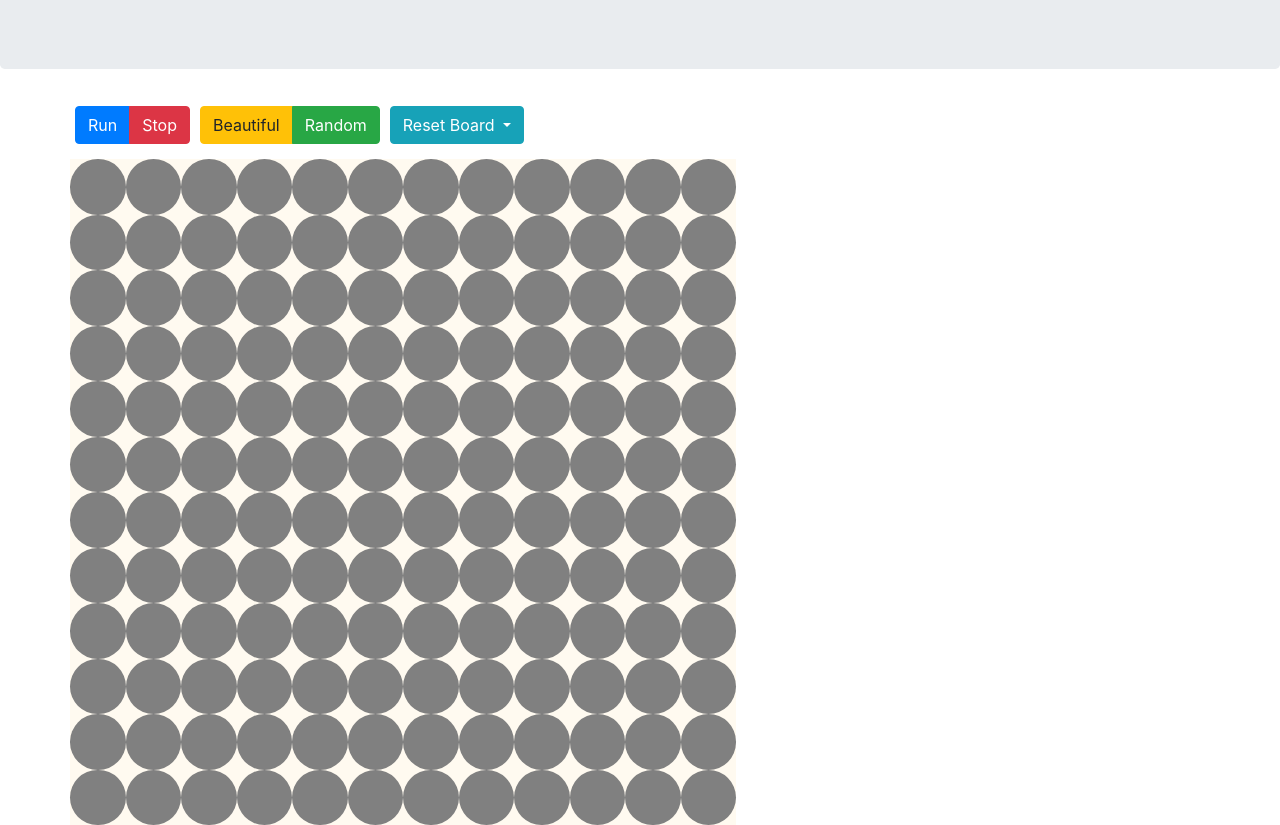
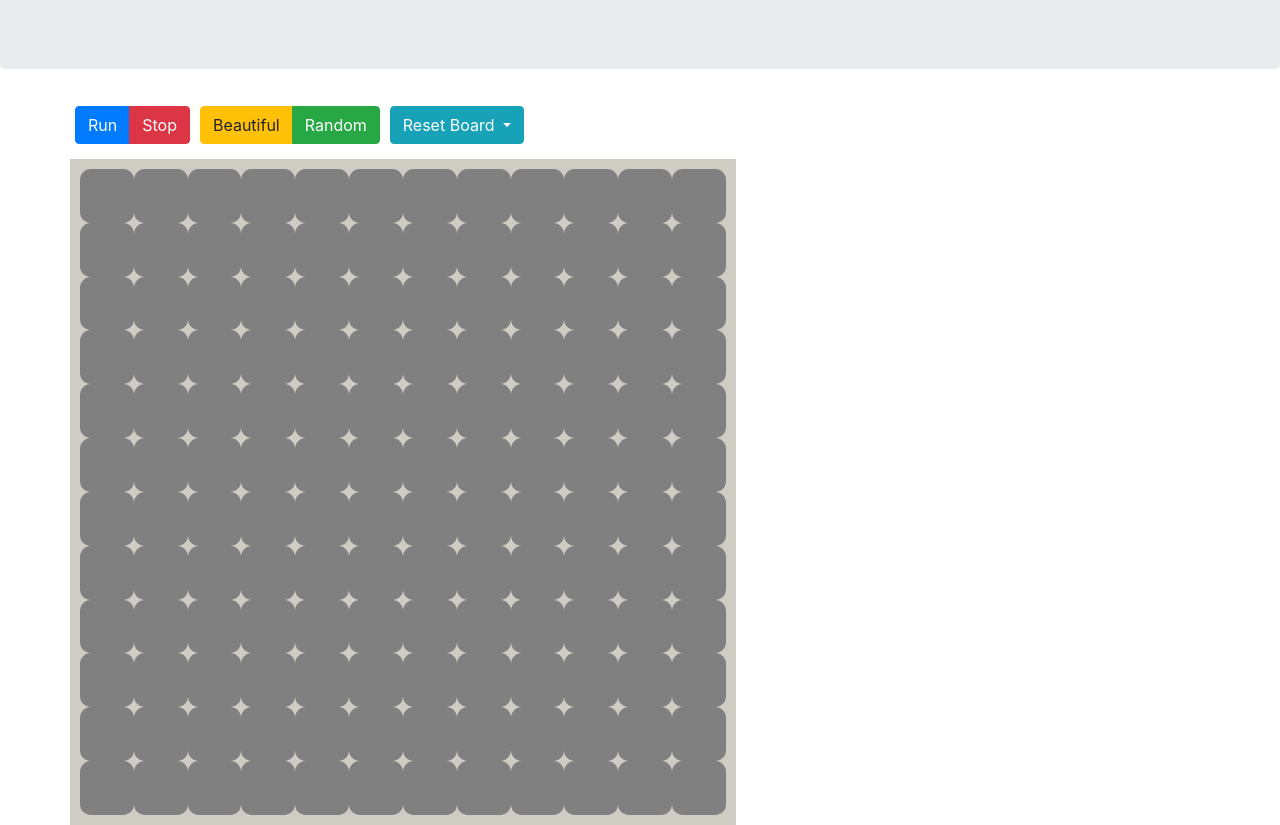
Before and after one commit to TrellixVulnTeam/Conway_BCKY, a website: page index.html in a window 1280 px wide. Shown: the part 115-940 px from the top of the page. Drawn offline with nearby package versions, Linux system fonts and the light colour scheme.

Commit message:
vary board size and enable click on board

```diff
--- a/css/styles.scss
+++ b/css/styles.scss
@@ -1,4 +1,4 @@
-$board-bg: floralwhite;
+$board-bg: rgb(207, 204, 196);
 
 @mixin button-margin {
     margin: 5px;
@@ -6,14 +6,15 @@ $board-bg: floralwhite;
 }
 
 #board {
-    background: $board-bg;
+    background-color: $board-bg;
     width: 60%;
+    padding:10px;
 }
 
 .cell {
     width: 100%;
-    background: gray;
-    border-radius: 50%;
+    background-color: gray;
+    border-radius: 20%;
 }
 
 .cell:after {
--- a/index.html
+++ b/index.html
@@ -52,23 +52,64 @@
     <script>
         $(document).ready(function () {
             function drawBoard(size) {
-                let boardSize = size
-                for (let i = 0; i < boardSize * 12; i++) {
+                let boardContainer = document.createElement("div")
+                boardContainer.classList.add("container")
+                boardContainer.setAttribute('id', 'boardContainer')
+                for (let i = 0; i < size; i++) {
+                    let boardUnit = document.createElement("div")
+                    boardUnit.classList.add("row")
+                    boardUnit = drawBoardUnit(boardUnit, size)
+                    boardContainer.append(boardUnit)
+                }
+                $("#board").append(boardContainer)
+                addCellListener();
+            }
+
+            function drawBoardUnit(boardUnit, boardSize) {
+                let newBoardUnit = boardUnit
+                for (let i = 0; i < boardSize; i++) {
                     let cellContainer = document.createElement("div")
                     cellContainer.classList.add("container")
+                    cellContainer.classList.add(`col-${12 / Number(boardSize)}`)
+                    cellContainer = drawCellContainer(cellContainer)
+                    boardUnit.append(cellContainer)
+                }
+                return newBoardUnit
+            }
+
+            function drawCellContainer(cellContainer) {
+                let newCellContainer = cellContainer
+                for (let i = 0; i < 12; i++) {
                     let cellRow = document.createElement("div")
                     cellRow.classList.add("row")
-                    for (let j = 0; j < boardSize * 12; j++) {
-                        let cell = document.createElement("div")
-                        cell.classList.add("cell")
-                        cell.classList.add("col-1")
-                        cell.classList.add("p-0")
-                        cellRow.append(cell)
+                    cellRow = drawCellRow(cellRow)
+                    newCellContainer.append(cellRow)
+                }
+                return newCellContainer
+            }
+
+            function drawCellRow(cellRow) {
+                let newCellRow = cellRow
+                for (let i = 0; i < 12; i++) {
+                    let cell = document.createElement("div")
+                    cell.classList.add("cell")
+                    cell.classList.add("col-1")
+                    cell.classList.add("p-0")
+                    newCellRow.append(cell)
+                }
+                return newCellRow
+            }
+
+            function addCellListener() {
+                $(".cell").click(function () {
+                    if ($(this).css("background-color") == "rgb(128, 128, 128)") {
+                        $(this).css("background-color", "pink")
+                    } else {
+                        $(this).css("background-color", "gray")
                     }
-                    cellContainer.append(cellRow)
-                    $("#board").append(cellContainer)
-                }
+                })
             }
+
             drawBoard(1)
 
             $("#board1").click(function () {
@@ -91,9 +132,7 @@
                 drawBoard(4)
             })
 
-            $(".cell").click(function(){
-                $(this).css("background","blue")
-            })
+
         })
     </script>
 
```
Also changed, not shown: css/styles.css.
